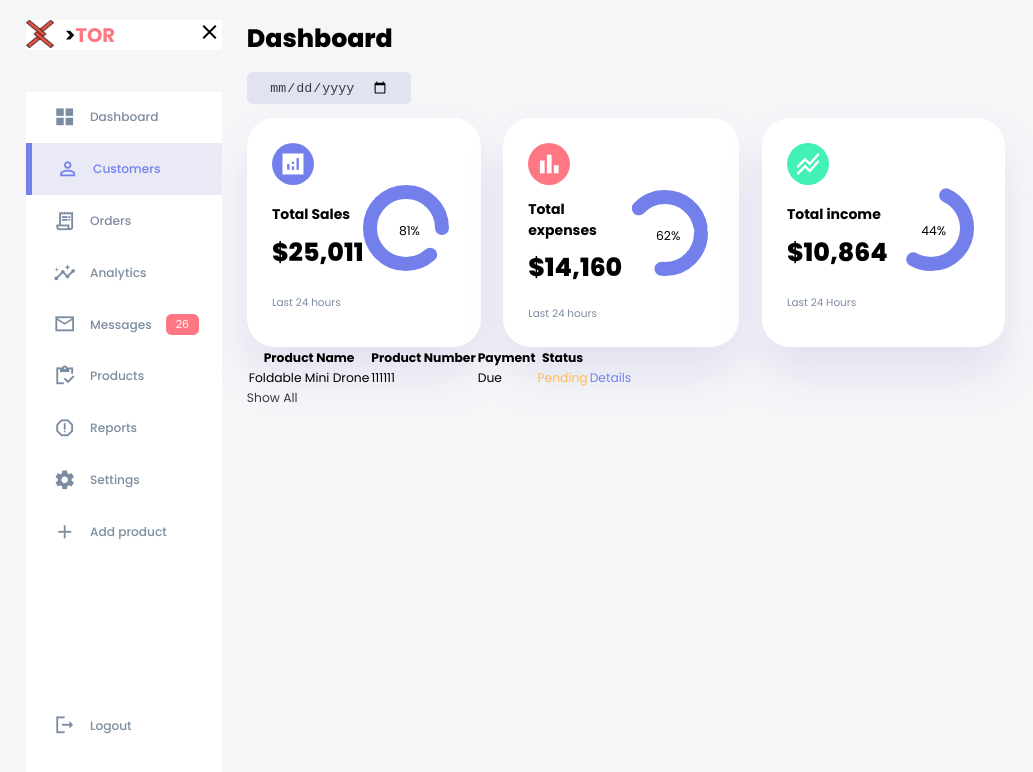
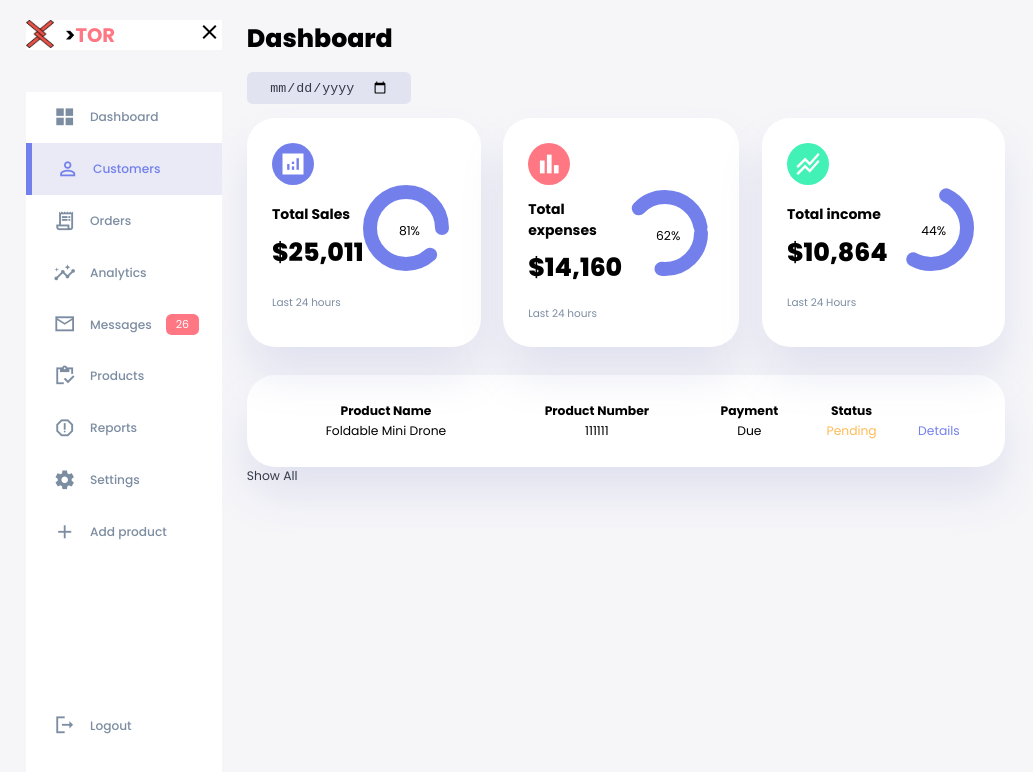
Before and after one commit to joaovrmdev/-Admin-Dashboard, a plain HTML site: page index.html in a window 1280 px wide. Shown: the whole page, without its empty margins (0-1033 px from the left). Drawn offline with Linux system fonts and the light colour scheme.

Commit message:
Recent orders
Começo da estilização da tabela "recent orders"

```diff
--- a/index.html
+++ b/index.html
@@ -126,7 +126,7 @@
                     <small class="text-muted">Last 24 Hours</small>
                 </div>
             </div>
-            <div class="rent-order">
+            <div class="recent-orders">
                 <table>
                     <thead>
                         <tr>
--- a/style.css
+++ b/style.css
@@ -337,3 +337,22 @@ main .insights small {
     margin-top: 1.3rem;
     display: block;
 }
+
+/*---Recent Orders---*/
+main .recent-orders {
+    margin-top: 2rem;
+}
+
+main .recent-orders h2{
+    margin-bottom: 0.8rem;
+}
+
+main .recent-orders table {
+    background: var(--color-white);
+    width: 100%;
+    border-radius: var(--card-border-radius);
+    padding: var(--card-padding);
+    text-align: center;
+    box-shadow: var(--box-shadow);
+    transition: all 300ms ease;
+}
```
